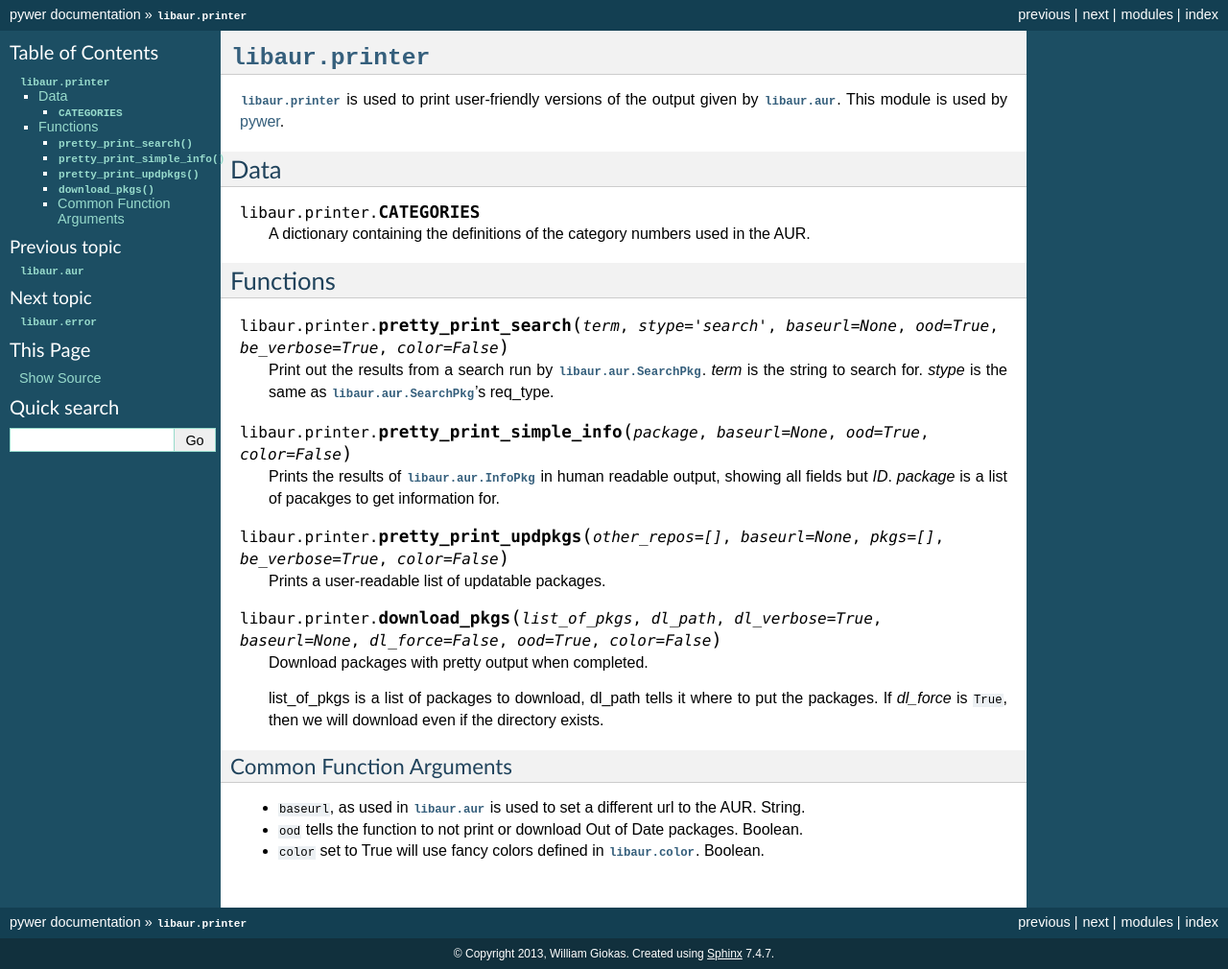
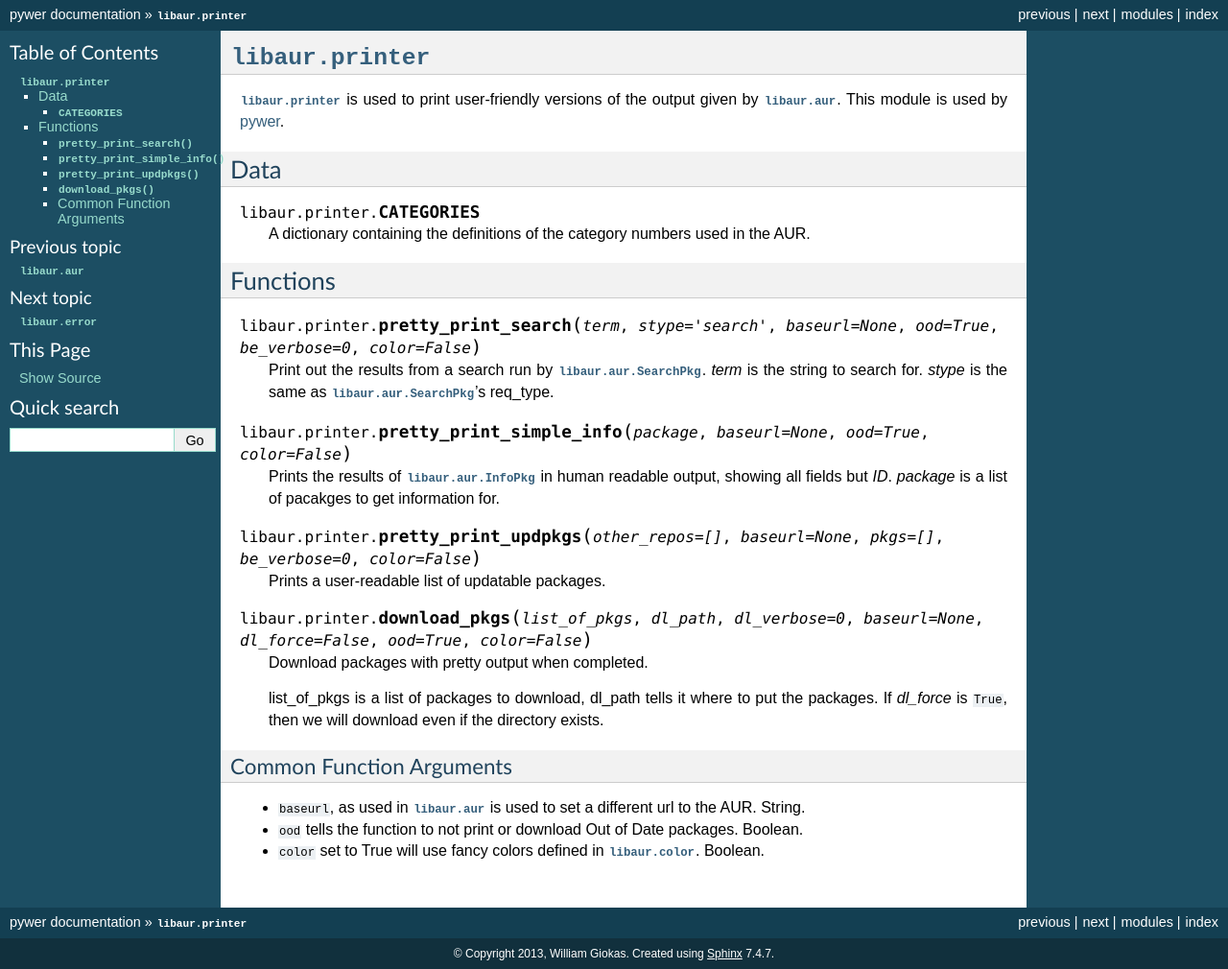
Before and after one commit to KaiSforza/pywer, a Sphinx documentation site: the page built from doc/libaur.printer.rst, in a window 1280 px wide. Shown: the whole page at 96% size. Built offline with Sphinx 7.4.7, drawn with Linux system fonts in a browser that asks for light colours.

Commit message:
printer: Fix up the verbose/quiet flags
Added a verbose flag, made -q and -v stack, and negate each other.

```diff
--- a/doc/libaur.printer.rst
+++ b/doc/libaur.printer.rst
@@ -22,7 +22,7 @@
 Functions
 ---------
 
-.. function:: pretty_print_search(term, stype='search', baseurl=None, ood=True, be_verbose=True, color=False)
+.. function:: pretty_print_search(term, stype='search', baseurl=None, ood=True, be_verbose=0, color=False)
 
    Print out the results from a search run by :class:`libaur.aur.SearchPkg`.
    *term* is the string to search for. *stype* is the same as
@@ -34,11 +34,11 @@
    output, showing all fields but `ID`. *package* is a list of pacakges to
    get information for.
 
-.. function:: pretty_print_updpkgs(other_repos=[], baseurl=None, pkgs=[], be_verbose=True, color=False)
+.. function:: pretty_print_updpkgs(other_repos=[], baseurl=None, pkgs=[], be_verbose=0, color=False)
 
    Prints a user-readable list of updatable packages.
 
-.. function:: download_pkgs(list_of_pkgs, dl_path, dl_verbose=True, baseurl=None, dl_force=False, ood=True, color=False)
+.. function:: download_pkgs(list_of_pkgs, dl_path, dl_verbose=0, baseurl=None, dl_force=False, ood=True, color=False)
 
    Download packages with pretty output when completed.
 
--- a/doc/pywer.rst
+++ b/doc/pywer.rst
@@ -43,6 +43,9 @@
 -q, --quiet
     Be quieter
 
+-v, --verbose
+    Be verbose
+
 -f, --force
     Allow overwriting of download directory
 
```
Also changed, not shown: 3 other files.
